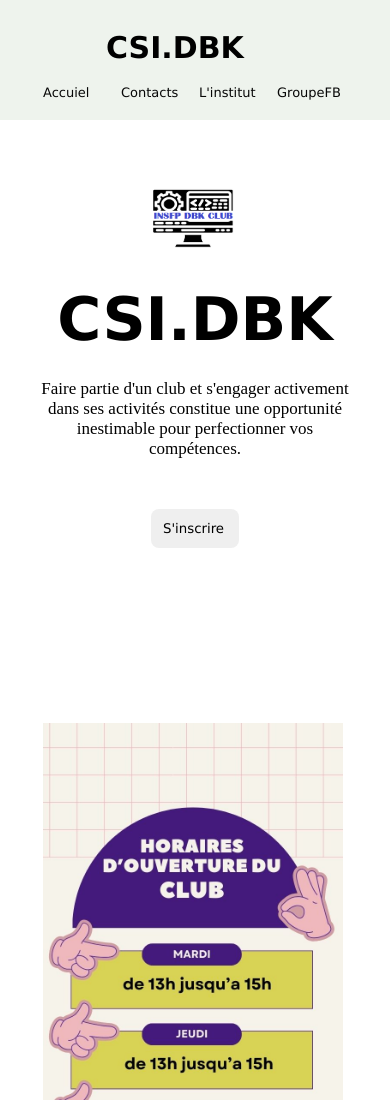
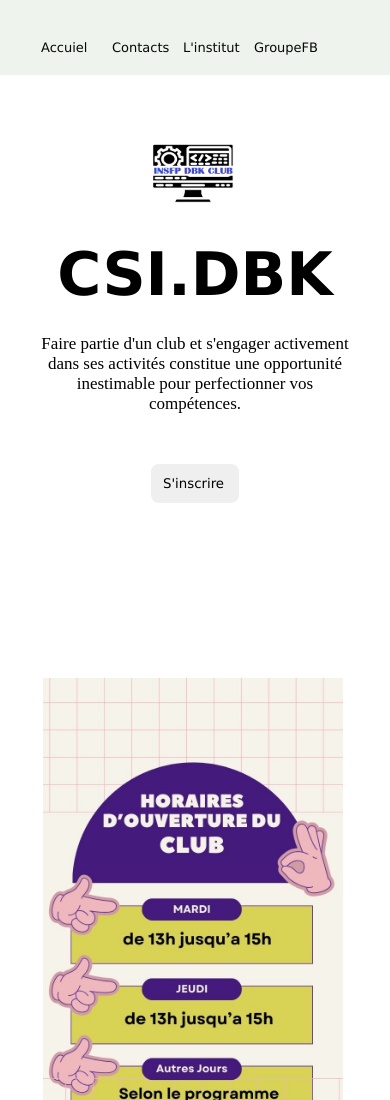
Before and after one commit to CSIDBK/CSIDBK, a plain HTML site: page index.html in a window 390 px wide. Shown: the top 1100 px of the page. Drawn offline with Linux system fonts and the light colour scheme.

Commit message:
Update style.css

```diff
--- a/style.css
+++ b/style.css
@@ -124,8 +124,8 @@ transition-duration: 1s;
         display:flex;
         flex-wrap: wrap;
         justify-content: space-between ;
-        margin-left: 23px;
-        margin-right: 30px;
+        margin-left: 21px;
+        margin-right: 25px;
         align-items: center;
         text-align: center;
 
@@ -137,11 +137,7 @@ transition-duration: 1s;
 
 
     nav .pl {
-      font-size: 30px;
-      width: 32px;
-      justify-content: center;
-      text-align: center;
-      margin-left: 86px;
+      display: none;
 
 
 
```
